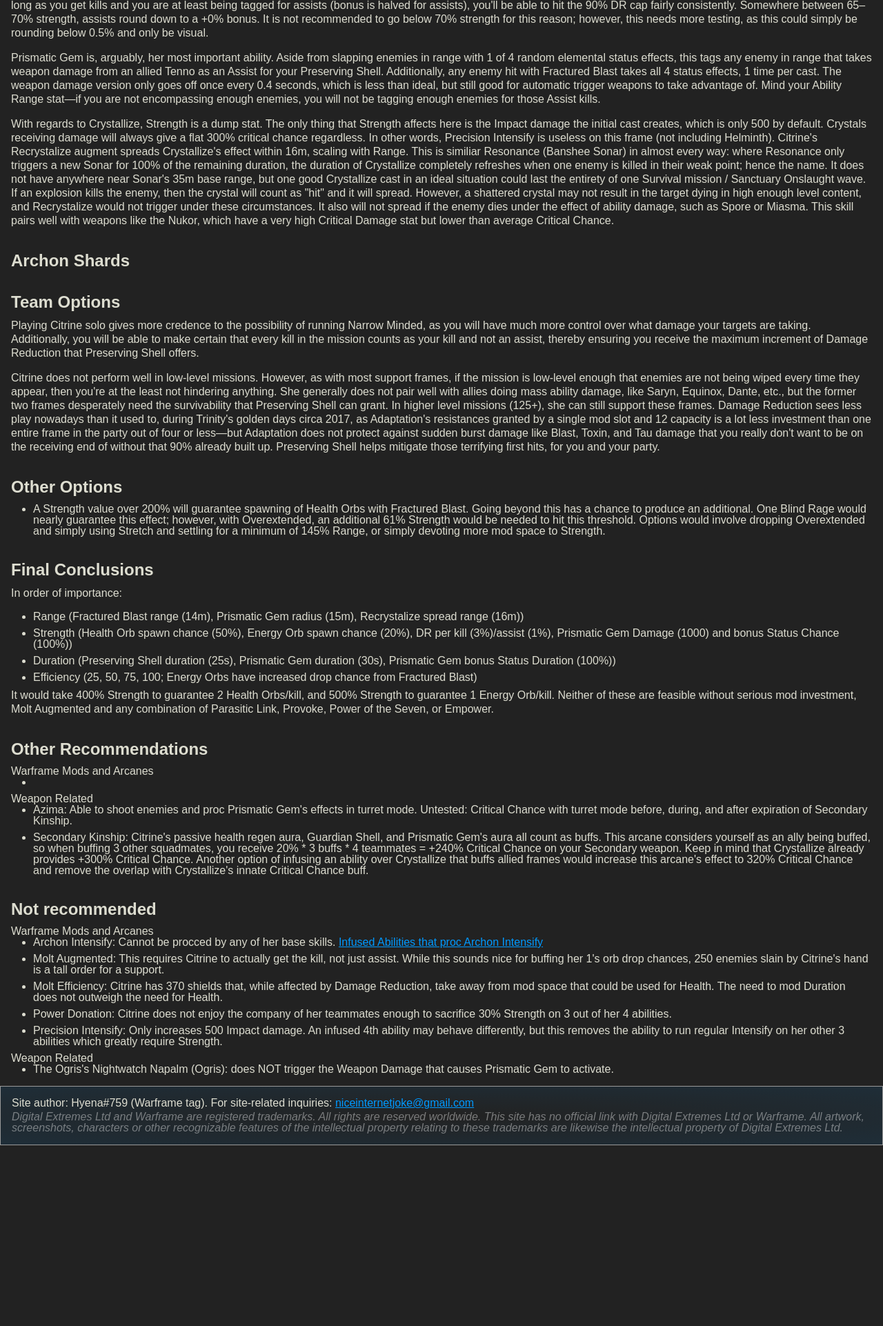
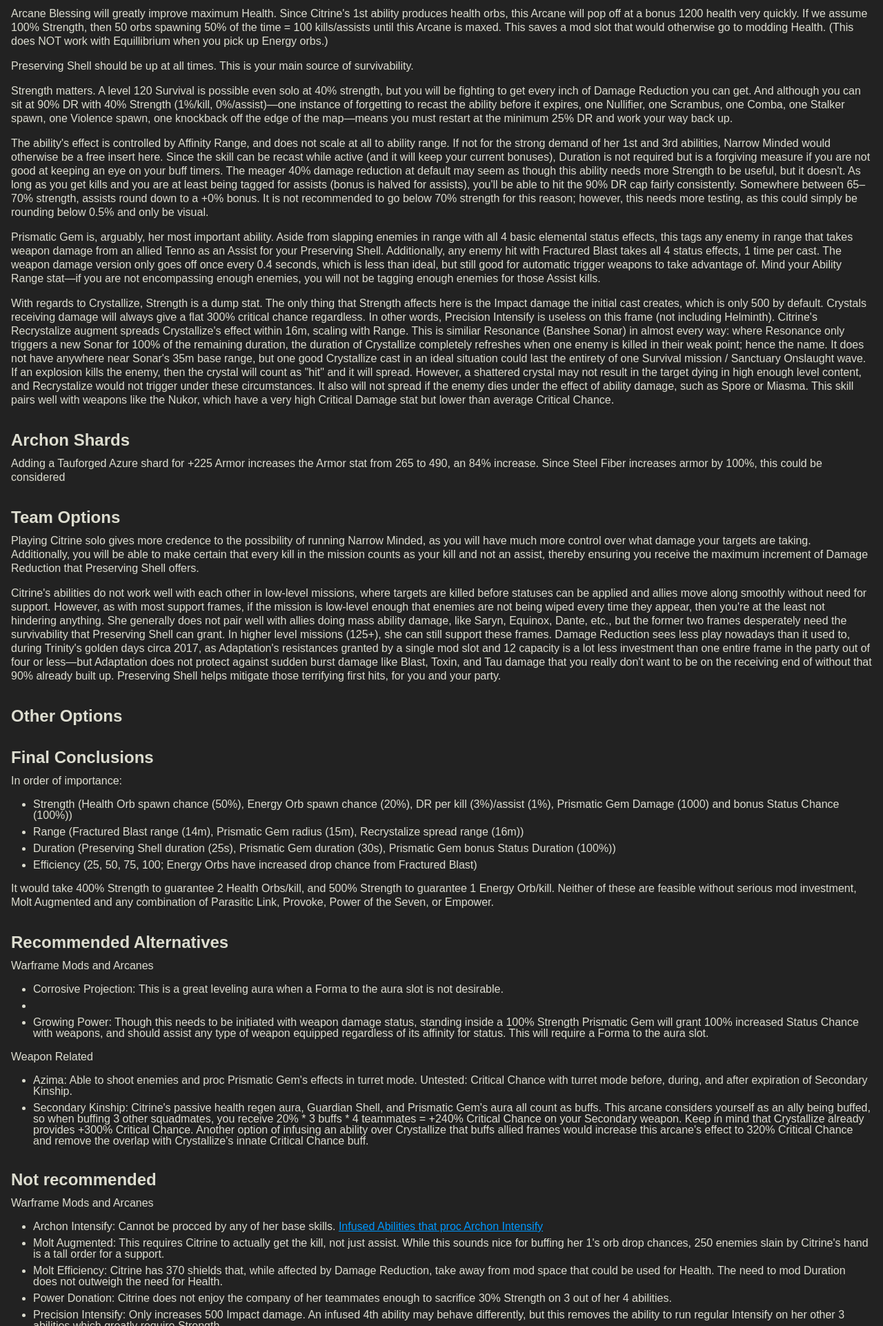
Before and after one commit to xyena/wf, a plain HTML site: page citrine/index.html in a window 1280 px wide. Shown: the part 878-2800 px from the top of the page at 69% size. Before the commit the page ends 2538 px from the top, so only its background shows below. Drawn offline with Linux system fonts and the light colour scheme.

Commit message:
Corrected misinterpretation of Prismatic Ward damage and behavior under certain radii.

```diff
--- a/!css/screen.css
+++ b/!css/screen.css
@@ -6,7 +6,7 @@
 */
 html,body,div,span,applet,object,iframe,h1,h2,h3,h4,h5,h6,p,blockquote,pre,a,abbr,acronym,address,big,cite,code,del,dfn,em,img,ins,kbd,q,s,samp,small,strike,strong,sub,sup,tt,var,b,u,i,center,dl,dt,dd,ol,ul,li,fieldset,form,label,legend,table,caption,tbody,tfoot,thead,tr,th,td,article,aside,canvas,details,embed,figure,figcaption,footer,header,hgroup,main,menu,nav,output,ruby,section,summary,time,mark,audio,video{margin:0;padding:0;border:0;font-size:100%;font:inherit;vertical-align:baseline;}article,aside,details,figcaption,figure,footer,header,hgroup,menu,nav,section{display:block;}body{line-height:1;}ol,ul{list-style:none;}blockquote,q{quotes:none;}blockquote:before,blockquote:after,q:before,q:after{content:'';content:none;}table{border-collapse:collapse;border-spacing:0;}
 
-b {
+strong {
 	font-weight: bold;
 }
 a {
@@ -30,14 +30,6 @@
 	color: #ff5555;
 }
 
-ul {
-
-}
-li {
-	list-style: disc;
-	margin: 0 0 .5em 2em;
-}
-
 button.buildbutton {
 	border: .0125em solid white;
 	padding: .125em .25em;
@@ -58,7 +50,7 @@
 
 
 
-/*Generic*/
+/*Used on all pages*/
 
 html {
 	font-family: Arial;
@@ -97,7 +89,16 @@
 	font-size: 1.5em;
 	font-weight: bold;
 }
-
+em {
+	font-style: italic;
+}
+ul {
+	margin-bottom: 1em;
+}
+li {
+	list-style: disc;
+	margin: 0 0 .5em 2em;
+}
 
 footer {
 	margin-top: 1em;
--- a/citrine/index.html
+++ b/citrine/index.html
@@ -27,10 +27,19 @@
 			<p><b class="abl apassive">Passive:</b> Grants 5 HP/s to allies within 50m (NOT Affinity Range), scaling up to 25 HP/s after 200 health orb pickups.</p>
 			<p>1st Ability, <b class="abl afirst">Fractured Blast:</b> Spend <b class="affeff">25 energy</b> to hit all enemies within a <b class="affran">14 meter</b> cone for <b class="affstr">500 damage</b> of type Impact/Slash, and inflict them with 1 status proc of each. Targets that die under the effect of this skill are <b class="affstr">50 percent</b> more likely to drop Health Orbs and <b class="affstr">20 percent</b> more likely to drop Energy Orbs.</p>
 			<p>2nd Ability, <b class="abl asecond">Preserving Shell:</b> Spend <b class="affeff">50 energy</b> to provide <b class="affstr">40 percent</b> Damage Reduction to all allies in Affinity Range for <b class="affdur">25 seconds</b>. Damage Reduction increases up to 90%, adding <b class="affstr">3 percent</b> for kills and <b class="affstr">1 percent</b> for assists. After 1 second, the buff decays at 3%/s while between 90%&ndash;75%, and at 1%/s while between 75%&ndash;25%.</p>
-			<p>3rd Ability, <b class="abl athird">Prismatic Gem:</b> Spend <b class="affeff">75 energy</b> to place a gem in front of Citrine that targets enemies within <b class="affran">15 meters</b>, applying 1 of the 4 basic Elemental status afflictions to enemies receiving weapon damage via Citrine or her allies.</p>
+			<p>3rd Ability, <b class="abl athird">Prismatic Gem:</b> Spend <b class="affeff">75 energy</b> to place a gem in front of Citrine that targets enemies within <b class="affran">15 meters</b>, <b class="affstr">1000 damage</b> of <b>EACH</b> basic Elemental damage type, and all 4 respective status afflictions to enemies receiving weapon damage via Citrine or her allies. Enemies are affected outside the gem if the attacking player is inside the gem's radius, and enemies inside the gem's radius can be affected even if the attacking player is outside the gem's radius.</p>
+
+			<h2>Caps and Thresholds</h2>
+			<p>The following are <em>informational</em>, and not necessarily requirements.</p>
+			<ul>
+				<li>A <b>threshold</b> of <b class="affstr">200%</b> Strength will result in a 100% chance to spawn Health Orbs with Fractured Blast. Going beyond 200% has a chance to produce an additional. One Blind Rage would nearly guarantee this effect; however, with Overextended, an additional 61% Strength would be needed to hit this threshold. Options would involve dropping Overextended and simply using Stretch and settling for a minimum of 145% Range, or simply devoting more mod space to Strength.</li>
+				<li>A <b>cap</b> of <b class="affstr">225%</b> Strength will start Preserving Shell's Damage Reduction at 90% immediately.</li>
+				<li>A <b>threshold</b> of <b class="affstr">100%</b> Strength is needed to yield 100% Status Chance on Prismatic Gem.</li>
+			</ul>
 
 			<h2>Quick Rundown</h2>
 			<p>Play Citrine in missions with high enemy density, where enemies and allies are in groups, the mission has stationary objectives, or has enemies that must be prioritized and focused down (Survival, Mobile Defense, Defense, Excavation, Disruption, Assassination). If there are burst DPS and sustained DPS classifications, then Citrine's abilities reward sustained Support. Long lulls between enemies or scattered enemy populations reduce her kit's effectiveness no matter the build.</p>
+			<p>Because Citrine deals all 4 elemental damage types and their statuses guaranteeably under her 3rd ability, </p>
 
 			<div class="buildbar">
 				<button class="buildbutton" onclick="showBuild('Support')">Support</button>
@@ -38,55 +47,60 @@
 				<button class="buildbutton" onclick="showBuild('3rd')">?</button>
 			</div>
 
-			<div>
+			<div class="build">
 				<p>A passive that grants up to 25 HP/s, is not tremendously useful on its own. A Wisp with 100% ability strength grants 30 HP/s with Vitality Mote. Citrine must focus on other ways to provide support beyond health regen in a world where Wisps and Dreamer's Bond have become so prevalent. However, this passive does mean Citrine can gain her first 200 health orbs per mission without needing to take health damage (after this point, some health damage will be required). Arcane Blessing (below) requires 50 health orbs to become maxed, so this is well within a safe range.</p>
 
-				<p>Arcane Blessing is a must. Since Citrine's 1st ability produces health orbs, this Arcane will pop off at a bonus 1200 health very quickly. If we assume 100% Strength, then 50 orbs spawning 50% of the time = 100 kills/assists until this Arcane is maxed. This saves a mod slot that would otherwise go to Vitality, Primed Vigor, etc. (This does NOT work with Equillibrium when you pick up Energy orbs.)</p>
+				<p>Arcane Blessing will greatly improve maximum Health. Since Citrine's 1st ability produces health orbs, this Arcane will pop off at a bonus 1200 health very quickly. If we assume 100% Strength, then 50 orbs spawning 50% of the time = 100 kills/assists until this Arcane is maxed. This saves a mod slot that would otherwise go to modding Health. (This does NOT work with Equillibrium when you pick up Energy orbs.)</p>
 
 				<p>Preserving Shell should be up at all times. This is your main source of survivability.</p>
 				<p>Strength matters. A level 120 Survival is possible even solo at 40% strength, but you will be fighting to get every inch of Damage Reduction you can get. And although you can sit at 90% DR with 40% Strength (1%/kill, 0%/assist)&mdash;one instance of forgetting to recast the ability before it expires, one Nullifier, one Scrambus, one Comba, one Stalker spawn, one Violence spawn, one knockback off the edge of the map&mdash;means you must restart at the minimum 25% DR and work your way back up.</p>
 				<p>The ability's effect is controlled by Affinity Range, and does not scale at all to ability range. If not for the strong demand of her 1st and 3rd abilities, Narrow Minded would otherwise be a free insert here. Since the skill can be recast while active (and it will keep your current bonuses), Duration is not required but is a forgiving measure if you are not good at keeping an eye on your buff timers. The meager 40% damage reduction at default may seem as though this ability needs more Strength to be useful, but it doesn't. As long as you get kills and you are at least being tagged for assists (bonus is halved for assists), you'll be able to hit the 90% DR cap fairly consistently. Somewhere between 65&ndash;70% strength, assists round down to a +0% bonus. It is not recommended to go below 70% strength for this reason; however, this needs more testing, as this could simply be rounding below 0.5% and only be visual.</p>
 
-				<p>Prismatic Gem is, arguably, her most important ability. Aside from slapping enemies in range with 1 of 4 random elemental status effects, this tags any enemy in range that takes weapon damage from an allied Tenno as an Assist for your Preserving Shell. Additionally, any enemy hit with Fractured Blast takes all 4 status effects, 1 time per cast. The weapon damage version only goes off once every 0.4 seconds, which is less than ideal, but still good for automatic trigger weapons to take advantage of. Mind your Ability Range stat&mdash;if you are not encompassing enough enemies, you will not be tagging enough enemies for those Assist kills.</p>
+				<p>Prismatic Gem is, arguably, her most important ability. Aside from slapping enemies in range with all 4 basic elemental status effects, this tags any enemy in range that takes weapon damage from an allied Tenno as an Assist for your Preserving Shell. Additionally, any enemy hit with Fractured Blast takes all 4 status effects, 1 time per cast. The weapon damage version only goes off once every 0.4 seconds, which is less than ideal, but still good for automatic trigger weapons to take advantage of. Mind your Ability Range stat&mdash;if you are not encompassing enough enemies, you will not be tagging enough enemies for those Assist kills.</p>
 
 				<p>With regards to Crystallize, Strength is a dump stat. The only thing that Strength affects here is the Impact damage the initial cast creates, which is only 500 by default. Crystals receiving damage will always give a flat 300% critical chance regardless. In other words, Precision Intensify is useless on this frame (not including Helminth). Citrine's Recrystalize augment spreads Crystallize's effect within 16m, scaling with Range. This is similiar Resonance (Banshee Sonar) in almost every way: where Resonance only triggers a new Sonar for 100% of the remaining duration, the duration of Crystallize completely refreshes when one enemy is killed in their weak point; hence the name. It does not have anywhere near Sonar's 35m base range, but one good Crystallize cast in an ideal situation could last the entirety of one Survival mission / Sanctuary Onslaught wave. If an explosion kills the enemy, then the crystal will count as "hit" and it will spread. However, a shattered crystal may not result in the target dying in high enough level content, and Recrystalize would not trigger under these circumstances. It also will not spread if the enemy dies under the effect of ability damage, such as Spore or Miasma. This skill pairs well with weapons like the Nukor, which have a very high Critical Damage stat but lower than average Critical Chance.</p>
+
 				<h2>Archon Shards</h2>
+				<p>Adding a Tauforged Azure shard for +225 Armor increases the Armor stat from 265 to 490, an 84% increase. Since Steel Fiber increases armor by 100%, this could be considered </p>
 				<h2>Team Options</h2>
 				<p>Playing Citrine solo gives more credence to the possibility of running Narrow Minded, as you will have much more control over what damage your targets are taking. Additionally, you will be able to make certain that every kill in the mission counts as your kill and not an assist, thereby ensuring you receive the maximum increment of Damage Reduction that Preserving Shell offers.</p>
 
-				<p>Citrine does not perform well in low-level missions. However, as with most support frames, if the mission is low-level enough that enemies are not being wiped every time they appear, then you're at the least not hindering anything. She generally does not pair well with allies doing mass ability damage, like Saryn, Equinox, Dante, etc., but the former two frames desperately need the survivability that Preserving Shell can grant. In higher level missions (125+), she can still support these frames. Damage Reduction sees less play nowadays than it used to, during Trinity's golden days circa 2017, as Adaptation's resistances granted by a single mod slot and 12 capacity is a lot less investment than one entire frame in the party out of four or less&mdash;but Adaptation does not protect against sudden burst damage like Blast, Toxin, and Tau damage that you really don't want to be on the receiving end of without that 90% already built up. Preserving Shell helps mitigate those terrifying first hits, for you and your party.</p>
+				<p>Citrine's abilities do not work well with each other in low-level missions, where targets are killed before statuses can be applied and allies move along smoothly without need for support. However, as with most support frames, if the mission is low-level enough that enemies are not being wiped every time they appear, then you're at the least not hindering anything. She generally does not pair well with allies doing mass ability damage, like Saryn, Equinox, Dante, etc., but the former two frames desperately need the survivability that Preserving Shell can grant. In higher level missions (125+), she can still support these frames. Damage Reduction sees less play nowadays than it used to, during Trinity's golden days circa 2017, as Adaptation's resistances granted by a single mod slot and 12 capacity is a lot less investment than one entire frame in the party out of four or less&mdash;but Adaptation does not protect against sudden burst damage like Blast, Toxin, and Tau damage that you really don't want to be on the receiving end of without that 90% already built up. Preserving Shell helps mitigate those terrifying first hits, for you and your party.</p>
 				<h2>Other Options</h2>
 			</div>
-			<ul>
-				<li>A Strength value over 200% will guarantee spawning of Health Orbs with Fractured Blast. Going beyond this has a chance to produce an additional. One Blind Rage would nearly guarantee this effect; however, with Overextended, an additional 61% Strength would be needed to hit this threshold. Options would involve dropping Overextended and simply using Stretch and settling for a minimum of 145% Range, or simply devoting more mod space to Strength.</li>
-			</ul>
+
 			<h2>Final Conclusions</h2>
 			<p>In order of importance:</p>
 			<ul class="importance">
+				<li>Strength (Health Orb spawn chance (50%), Energy Orb spawn chance (20%), DR per kill (3%)/assist (1%), Prismatic Gem Damage (1000) and bonus Status Chance (100%))</li>
 				<li>Range (Fractured Blast range (14m), Prismatic Gem radius (15m), Recrystalize spread range (16m))</li>
-				<li>Strength (Health Orb spawn chance (50%), Energy Orb spawn chance (20%), DR per kill (3%)/assist (1%), Prismatic Gem Damage (1000) and bonus Status Chance (100%))</li>
 				<li>Duration (Preserving Shell duration (25s), Prismatic Gem duration (30s), Prismatic Gem bonus Status Duration (100%))</li>
 				<li>Efficiency (25, 50, 75, 100; Energy Orbs have increased drop chance from Fractured Blast)</li>
 			</ul>
 			<p>It would take 400% Strength to guarantee 2 Health Orbs/kill, and 500% Strength to guarantee 1 Energy Orb/kill. Neither of these are feasible without serious mod investment, Molt Augmented and any combination of Parasitic Link, Provoke, Power of the Seven, or Empower.</p>
-			<h2>Other Recommendations</h2>
-			<ul>Warframe Mods and Arcanes
-				<li></li>
+			<h2>Recommended Alternatives</h2>
+			<p>Warframe Mods and Arcanes</p>
+			<ul>
+				<li>Corrosive Projection: This is a great leveling aura when a Forma to the aura slot is not desirable.<li>
+				<li>Growing Power: Though this needs to be initiated with weapon damage status, standing inside a 100% Strength Prismatic Gem will grant 100% increased Status Chance with weapons, and should assist any type of weapon equipped regardless of its affinity for status. This will require a Forma to the aura slot.</li>
 			</ul>
-			<ul>Weapon Related
+			<p>Weapon Related</p>
+			<ul>
 				<li>Azima: Able to shoot enemies and proc Prismatic Gem's effects in turret mode. Untested: Critical Chance with turret mode before, during, and after expiration of Secondary Kinship.</li>
 				<li>Secondary Kinship: Citrine's passive health regen aura, Guardian Shell, and Prismatic Gem's aura all count as buffs. This arcane considers yourself as an ally being buffed, so when buffing 3 other squadmates, you receive 20% * 3 buffs * 4 teammates = +240% Critical Chance on your Secondary weapon. Keep in mind that Crystallize already provides +300% Critical Chance. Another option of infusing an ability over Crystallize that buffs allied frames would increase this arcane's effect to 320% Critical Chance and remove the overlap with Crystallize's innate Critical Chance buff.</li>
 			</ul>
 			<h2>Not recommended</h2>
-			<ul>Warframe Mods and Arcanes
+			<p>Warframe Mods and Arcanes</p>
+			<ul>
 				<li>Archon Intensify: Cannot be procced by any of her base skills. <a href="#">Infused Abilities that proc Archon Intensify</a></li>
 				<li>Molt Augmented: This requires Citrine to actually get the kill, not just assist. While this sounds nice for buffing her 1's orb drop chances, 250 enemies slain by Citrine's hand is a tall order for a support.</li>
 				<li>Molt Efficiency: Citrine has 370 shields that, while affected by Damage Reduction, take away from mod space that could be used for Health. The need to mod Duration does not outweigh the need for Health.</li>
 				<li>Power Donation: Citrine does not enjoy the company of her teammates enough to sacrifice 30% Strength on 3 out of her 4 abilities.
 				<li>Precision Intensify: Only increases 500 Impact damage. An infused 4th ability may behave differently, but this removes the ability to run regular Intensify on her other 3 abilities which greatly require Strength.</li>
 			</ul>
-			<ul>Weapon Related
-				<li>The Ogris's Nightwatch Napalm (Ogris): does NOT trigger the Weapon Damage that causes Prismatic Gem to activate.</li>
+			<p>Weapon Related</p>
+			<ul>
+				<li>Nightwatch Napalm (Ogris): Does NOT trigger the Weapon Damage that causes Prismatic Gem to activate.</li>
 			</ul>
 		</main>
 
```
